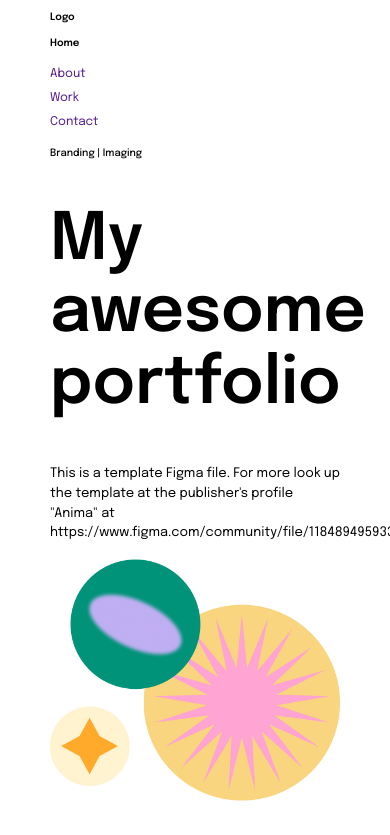
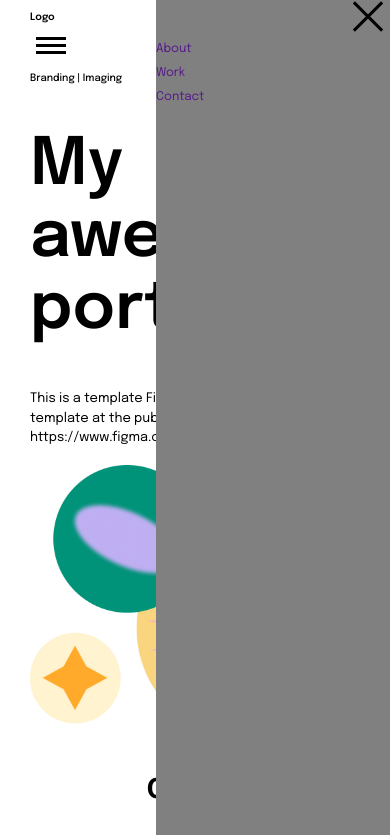
Before and after one commit to tack0sim/spaces-project, a Vue app: page / in a window 390 px wide. Shown: the top 835 px of the page. Built offline with nearby package versions, Linux system fonts and the light colour scheme.

Commit message:
clean code, setting up hamburger menu, bringing accessibility to the code

```diff
--- a/src/components/Header.vue
+++ b/src/components/Header.vue
@@ -7,12 +7,40 @@ defineProps({
 </script>
 
 <template>
-  <div class="wrapper">
-    <nav>
+  <header class="wrapper">
+    <div class="header">
       <p class="logo">Logo</p>
       <p id="home-message">{{ message }}</p>
-      <div class="menu">
-        <ul>
+    </div>
+    <nav>
+      <button id="btn_open" class="burger_menu">
+        <svg viewBox="0 0 30 17" width="30" height="17" aria-hidden="true">
+          <rect y="7" width="30" height="3"></rect>
+          <rect y="14" width="30" height="3"></rect>
+          <rect width="30" height="3"></rect>
+        </svg>
+      </button>
+
+      <div class="nav_content">
+        <button id="btn_close" class="nav_close">
+          <svg viewBox="0 0 32 31" width="32" height="31" aria-hidden="true">
+            <rect
+              x="2.91846"
+              y="0.297211"
+              width="40"
+              height="3"
+              transform="rotate(45 2.91846 0.297211)"
+            ></rect>
+            <rect
+              x="0.797363"
+              y="28.5815"
+              width="40"
+              height="3"
+              transform="rotate(-45 0.797363 28.5815)"
+            ></rect>
+          </svg>
+        </button>
+        <ul class="menu">
           <li>
             <a href="" class="menuItem">About</a>
           </li>
@@ -25,26 +53,61 @@ defineProps({
         </ul>
       </div>
     </nav>
-  </div>
+  </header>
 </template>
 
 <style scoped>
+.header {
+  display: inline-flex;
+  justify-content: space-between;
+  width: 50%;
+}
 .logo,
 #home-message {
   font-size: var(--h4-size);
   font-weight: 600;
 }
+
+nav {
+  button {
+    background: none;
+    border: none;
+  }
+  .nav_content {
+    @media (max-width: 700px) {
+      position: fixed;
+      inset: 0 0 0 40%;
+      background-color: gray;
+    }
+  }
+  .nav_close {
+    display: block;
+    margin-left: auto;
+  }
+}
+
+.burger_menu {
+  display: block;
+}
+
+/** breakpoint for 700px wide and beyond */
 @media (min-width: 700px) {
   nav {
     display: inline-flex;
     justify-content: space-between;
-    align-items: baseline;
+    align-items: center;
     width: 100%;
+  }
+  #btn_close {
+    display: none;
   }
   ul,
   li {
     display: inline-flex;
     margin: 0 0 0 0.5rem;
+  }
+  .line {
+    display: none;
   }
 }
 a.menuItem {
--- a/src/style.css
+++ b/src/style.css
@@ -3,7 +3,7 @@
   line-height: 1.5;
   font-weight: 400;
 
-  color-scheme: light dark;
+  color-scheme: light;
   color: #000000;
   --h1-size: clamp(
     4.0625rem,
@@ -60,7 +60,10 @@ ul {
 }
 
 .wrapper {
-  width: min(67.5rem, calc(100% - 6.25rem));
+  width: min(
+    67.5rem,
+    calc(100% - 3.75rem)
+  ); /* offsetting the width to add a margin */
   margin-inline: auto;
   overflow-x: inherit;
 }
```
Also changed, not shown: src/assets/close.svg (added), src/assets/hamburger.svg (added).
